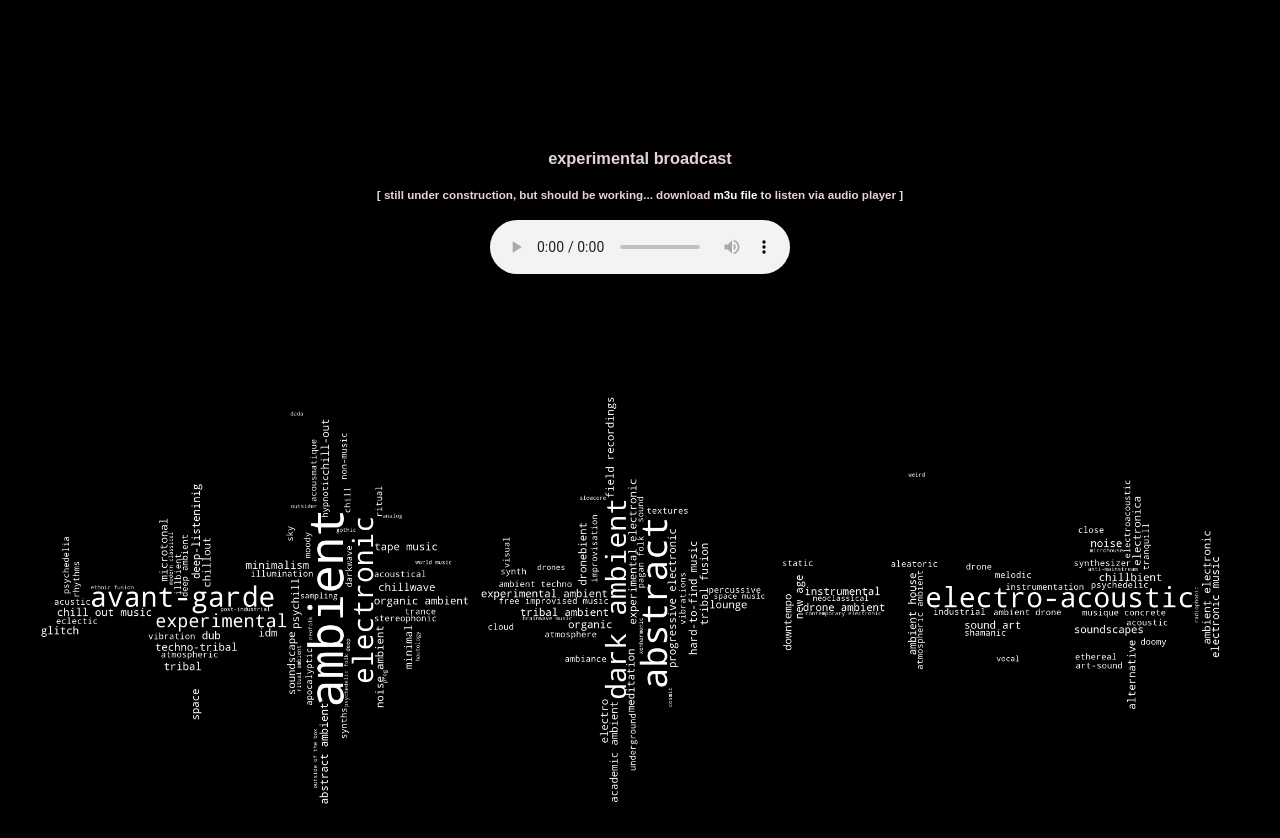
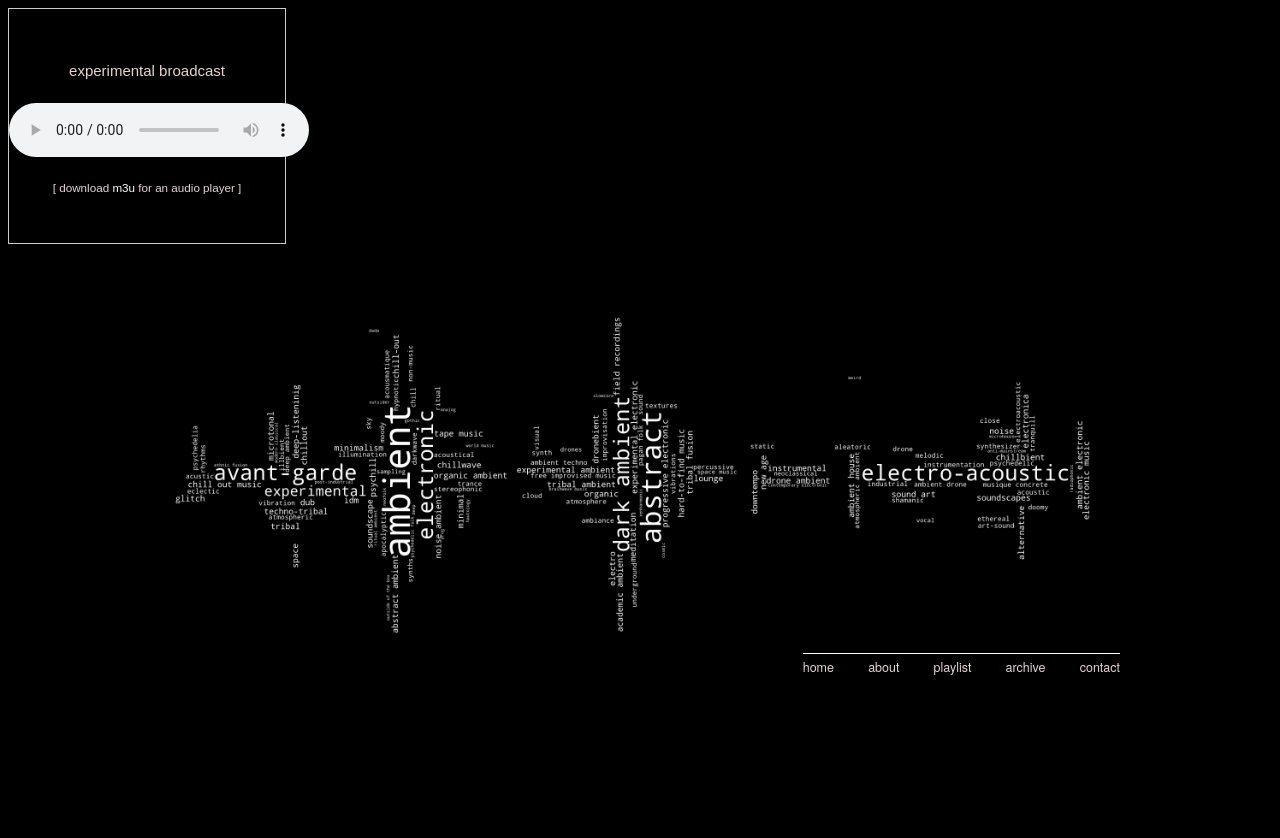
Before and after one commit to ExperimentalHypothesis/atma-fm, a Flask app: page / in a window 1280 px wide. After the commit the page ends 675 px from the top, so only its background shows below. Run offline with Flask 2, Linux system fonts and the light colour scheme; some web fonts are replaced.

Commit message:
add menu, slight html modifications

```diff
--- a/app/helper_scripts/move_audiofolders.py
+++ b/app/helper_scripts/move_audiofolders.py
@@ -40,9 +40,7 @@ def move_audiofolders(src, dst):
                     print(os.getcwd())
 
 
-
 # if name == main
-
 
 # source = r"\\192.168.0.109\Public\Music\slsk\!TAGGED"
 # dest = r"\\192.168.0.109\Public\Music"
--- a/app/helper_scripts/normalize_audio.py
+++ b/app/helper_scripts/normalize_audio.py
@@ -5,6 +5,8 @@
 import os
 
 def normalize_audiofile(path_to_file: str):
+""" normalmizes volume and loudness of files """
+
   from subprocess import check_output
   if path_to_file.endswith(".flac"):
     command = f'ffmpeg-normalize "{path_to_file}" -o "{path_to_file.strip(".flac")}.mp3" -c:a mp3 -b:a 192k'
@@ -16,6 +18,7 @@ def normalize_audiofile(path_to_file: str):
 
 
 def normalize_audioalbum(path_to_dir: str):
+
   #extension = ('.mp3', '.flac')
   for path, dirs, files in os.walk(path_to_dir):
     for file in files:
--- a/app/static/css/style.css
+++ b/app/static/css/style.css
@@ -2,19 +2,13 @@ body{
     background-color: black
 }
 
-.content{
+.player{
     text-align: center;
     color: rgb(231, 211, 211);
-    padding-top: 125px;
+    padding-top: 50px;
     font-family: 'Tomorrow', sans-serif;
     font-size: 14px;
 }
-
-/* .song_history{
-    text-align: center;
-    color: rgb(231, 211, 211);
-    font-family: 'Tomorrow', sans-serif;
-} */
 
 .songs{
     text-align: left;
@@ -26,12 +20,36 @@ body{
     list-style-type: none;
 }
 
-.logo{
-    text-align:right;
+.menu{
+    float: right;
+    border-top-style: groove;
+    border-top-color: #fff;
+    border-top-width: 1px
 }
 
+a{
+    color:white;
+    text-decoration:none;
+}
+
+a:hover{
+    color:red;
+}
+
+
 img {
-    max-width: 100%;
+    text-align: center;
+    display:block;
+    /* max-width: 100%; */
     height: auto;
     width: auto\9; /* ie8 */
+    max-width:100%;
+    max-height:100%;
 }
+
+.full-width-container {
+    margin-top: 4cm;
+    margin-bottom: 4cm;
+    margin-right: 4cm;
+    margin-left: 4cm;
+    }
--- a/app/templates/mainpage/main.html
+++ b/app/templates/mainpage/main.html
@@ -6,22 +6,50 @@
   <meta http-equiv="X-UA-Compatible" content="ie=edge">
   <link rel="stylesheet" href="{{ url_for('static', filename='css/style.css')}}">
   <link href="https://fonts.googleapis.com/css?family=Tomorrow&display=swap" rel="stylesheet">
+  <link rel="stylesheet" href="https://cdnjs.cloudflare.com/ajax/libs/skeleton/2.0.4/skeleton.css">
+
   <title>atma.fm</title>
 </head>
 
 <body>
-  <div class="content">
-    <h3>experimental broadcast</h12>
-     <h5>[ still under construction, but should be working... download <a href="http://167.172.122.236:8000/atma.fm.m3u" style="color:white; text-decoration:none">m3u file</a> to listen via audio player ] </h5>
-     <audio id="player" controls>
-          <source src="http://167.172.122.236:8000/atma.fm", type="">
-      </audio>
+
+
+  <!--PLAYER-->
+  <div class="row">
+    <div class="three columns" style="border:1px #ccc groove">
+      <div class="player" >
+        <h6>experimental broadcast</h6>
+        <audio id="player" controls>
+          <source src="http://167.172.122.236:8000/atma.fm" , type="mp3"></audio>
+        <br>
+        <br>
+        <small>[ download <a href="http://167.172.122.236:8000/atma.fm.m3u"
+            style="color:white; text-decoration:none">m3u
+          </a> for an audio player ]
+        </small>
+        <br><br><br>
+      </div>
+    </div>
   </div>
 
-<br><br><br><br><br>
+  <br><br>
 
-  <div class="logo" style="text-align: center;">
-    <img src="{{ url_for('static', filename='img/logo.png') }}" height="472" width="1238">
+  <div class="container">
+    <!--IMAGE-->
+    <div class="logo" style="text-align: center;">
+      <img src="{{ url_for('static', filename='img/logo.png') }}">
+    </div>
+
+    <!--NAVBAR-->
+    <div class="menu" style="float: right;">
+      <a href="#" style="color:rgb(231, 211, 211); text-decoration:none"><small>home</small></a>
+      <a href="#" style="color:rgb(231, 211, 211); text-decoration:none; margin-left:30px"><small>about</small></a>
+      <a href="#" style="color:rgb(231, 211, 211); text-decoration:none; margin-left:30px"><small>playlist</small></a>
+      <a href="#" style="color:rgb(231, 211, 211); text-decoration:none; margin-left:30px"><small>archive</small></a>
+      <a href="#" style="color:rgb(231, 211, 211); text-decoration:none; margin-left:30px"><small>contact</small></a>
+    </div>
+
   </div>
 </body>
+
 </html>
--- a/app/views.py
+++ b/app/views.py
@@ -8,40 +8,40 @@ from itertools import cycle
 def main():
 	return render_template("mainpage/main.html")
 
+def read_file_from_remote(host: str, user: str, pwd: str) -> list:
+	""" reads the playlist of last n songs from remote linux server """
 
-
-def read_file_from_remote(host: str, user: str, pwd: str) -> list:
-	""" this fucntion reads the playlist of ast 25 songs from remote linux server """
 	import paramiko
 	ssh_client = paramiko.SSHClient()
 	ssh_client.set_missing_host_key_policy(paramiko.AutoAddPolicy()) # this is to validate the clients machine
 	try:
-			ssh_client.connect(hostname=host, username=user, password=pwd)
+		ssh_client.connect(hostname=host, username=user, password=pwd)
 	except Exception as e:
+		print(e) # TODO na frontend
+	else:
+		song_history = []
+		path_to_file = r"/var/log/icecast/icegen1.log"
+		sftp_client = ssh_client.open_sftp()
+		remote_file = sftp_client.open(path_to_file)
+		try:
+			for line in list(remote_file)[-14:]:
+				song_history.append(line)
+			return reversed(song_history)
+		except Exception as e:
 			print(e) # TODO na frontend
-	else:
-			song_history = []
-			path_to_file = r"/var/log/icecast/icegen1.log"
-			sftp_client = ssh_client.open_sftp()
-			remote_file = sftp_client.open(path_to_file)
-			try:
-					for line in list(remote_file)[-25:]:
-							song_history.append(line)
-					return reversed(song_history)
-			except Exception as e:
-							print(e) # TODO na frontend
-			finally:
-					remote_file.close()
+		finally:
+			remote_file.close()
 
 
 def parse_song_history(playlist: list) -> list:
-	""" this function parses the playlist """
+	""" parses the playlist """
+
 	parsed_list = []
 	for line in playlist:
-			if "Rotating queues and looping again..." in line:
-					continue
-			else:
-					parsed_list.append(line.replace("2020: Now playing ", ' -- ').strip(".mp3\n").lower())
+		if "Rotating queues and looping again..." in line:
+			continue
+		else:
+			parsed_list.append(line.replace("2020: Now playing ", ' -- ').strip(".mp3\n").lower())
 	return parsed_list
 
 @app.route("/playlist")
```
